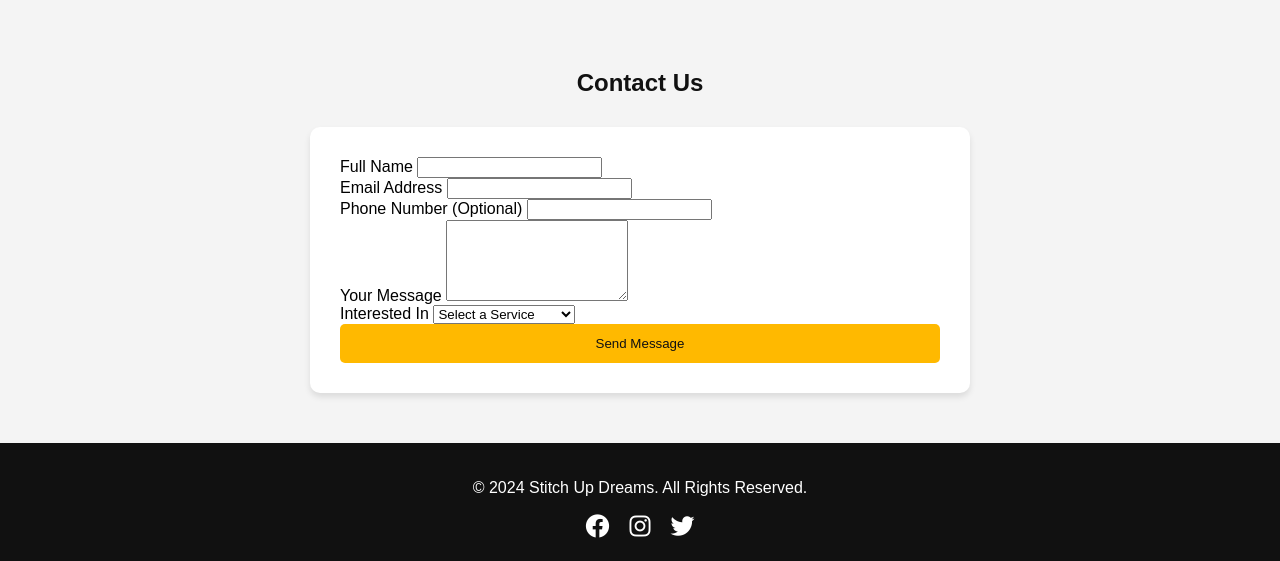
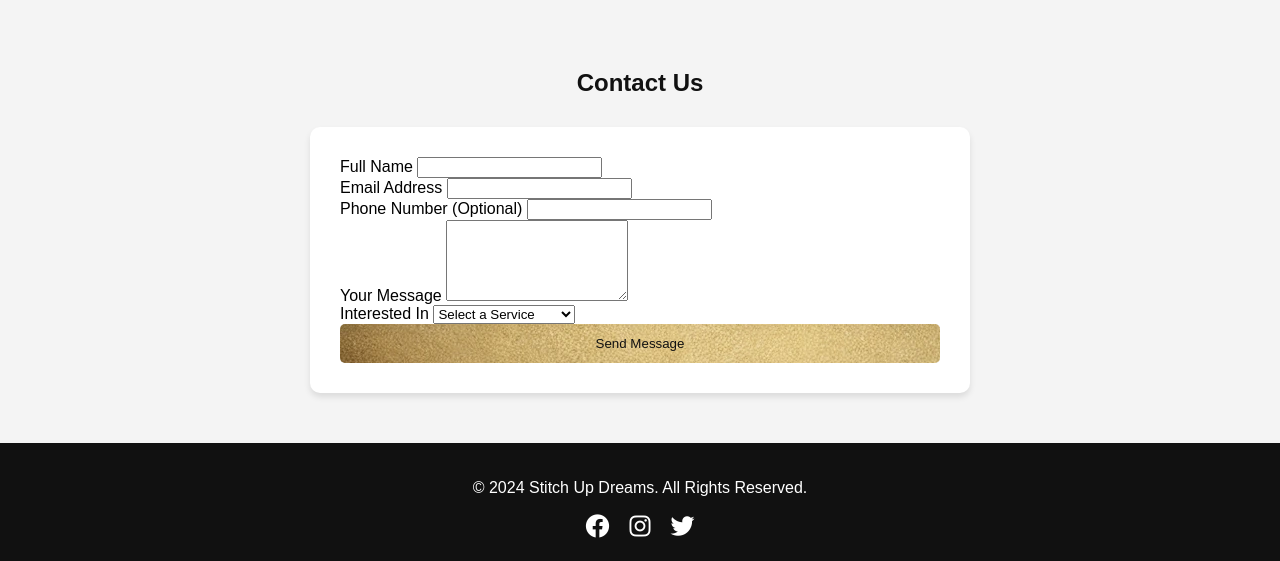
Before and after one commit to Yluxe11/stitch, a PHP site: page / in a window 1280 px wide, with the pointer over the restyled element. Shown: the part 1078-1639 px from the top of the page. Run offline with PHP 8.4, Linux system fonts and the light colour scheme.

Commit message:
Update style.css

```diff
--- a/style.css
+++ b/style.css
@@ -179,7 +179,7 @@ body.dark-mode {
 }
 
 .contact-form .btn:hover {
-    background-color: #ffb900;
+     background-image: url('khalfiya.webp');
 }
 
 /* استجابة للشاشات الصغيرة */
```
